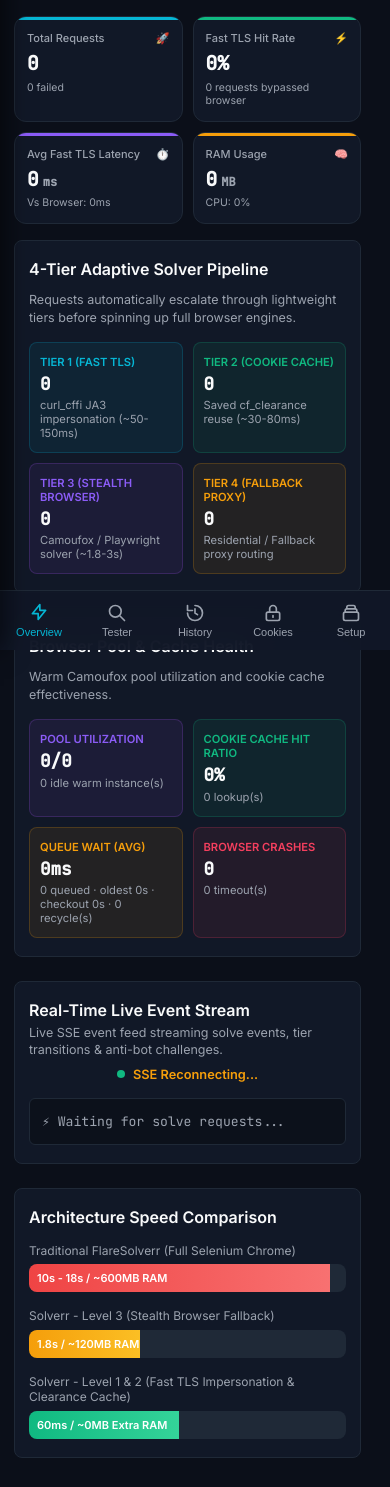
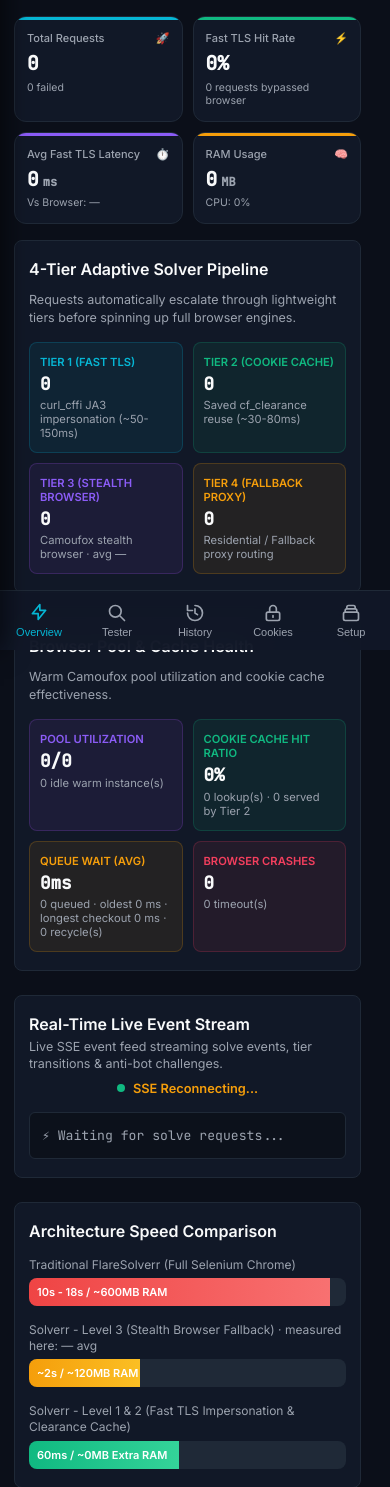
Before and after one commit to rpeters1430/solverr, a Python web app: template app/templates/index.html in a window 390 px wide. Shown: the part 194-1681 px from the top of the page. Run offline with Jinja, Linux system fonts and the light colour scheme; the template is opened without the code that fills it, so the values that code supplies are empty.

Commit message:
Dashboard: readable durations and live browser latency
Format millisecond values as ms/s/m (P95 of 115458.8 ms overflowed its
card on mobile), show measured Tier 3 average next to the static speed
claims, clarify that cookie cache hits are not Tier 2 serves, use
friendly tier names in history, and stop domains wrapping mid-word.

Co-Authored-By: Claude Opus 5.5 <noreply@anthropic.com>
Claude-Session: https://claude.ai/code/session_019vwEj7NsFCD153UnCvwx95

```diff
--- a/app/static/app.js
+++ b/app/static/app.js
@@ -2,6 +2,28 @@ function escapeHtml(value) {
     return String(value ?? '').replace(/[&<>"']/g, (c) => ({
         '&': '&amp;', '<': '&lt;', '>': '&gt;', '"': '&quot;', "'": '&#39;'
     }[c]));
+}
+
+// Render a millisecond duration at a readable scale: "84 ms", "55.2 s", "1m 55s".
+function formatDuration(ms) {
+    const value = Number(ms);
+    if (!Number.isFinite(value) || value <= 0) return '0 ms';
+    if (value < 1000) return `${Math.round(value)} ms`;
+    if (value < 60000) return `${(value / 1000).toFixed(1)} s`;
+    const totalSeconds = Math.round(value / 1000);
+    return `${Math.floor(totalSeconds / 60)}m ${totalSeconds % 60}s`;
+}
+
+const TIER_LABELS = {
+    tier1_fast_tls: 'Fast TLS',
+    tier2_cache: 'Cookie cache',
+    tier3_stealth_browser: 'Browser',
+    tier4_fallback_proxy: 'Proxy',
+    failed: 'Failed before tier'
+};
+
+function tierLabel(tier) {
+    return TIER_LABELS[tier] || tier || '—';
 }
 
 document.addEventListener('DOMContentLoaded', () => {
@@ -113,8 +135,14 @@ document.addEventListener('DOMContentLoaded', () => {
             document.getElementById('foot-failed').textContent = `${data.failed_requests || 0} failed`;
             document.getElementById('val-fast-rate').textContent = (data.fast_hit_rate_pct || 0) + '%';
             document.getElementById('val-fast-hits').textContent = (data.tier1_fast_tls_hits || 0) + (data.tier2_cache_hits || 0);
-            document.getElementById('val-fast-ms').innerHTML = `${data.avg_fast_ms || 0}<span class="unit">ms</span>`;
-            document.getElementById('val-browser-ms').textContent = data.avg_browser_ms || 0;
+            const [fastValue, fastUnit] = formatDuration(data.avg_fast_ms).split(' ');
+            document.getElementById('val-fast-ms').innerHTML = fastUnit
+                ? `${escapeHtml(fastValue)}<span class="unit">${escapeHtml(fastUnit)}</span>`
+                : escapeHtml(fastValue);
+            const browserAvg = data.avg_browser_ms ? formatDuration(data.avg_browser_ms) : '—';
+            document.getElementById('val-browser-ms').textContent = browserAvg;
+            if (document.getElementById('val-tier3-avg')) document.getElementById('val-tier3-avg').textContent = browserAvg;
+            if (document.getElementById('val-browser-measured')) document.getElementById('val-browser-measured').textContent = browserAvg;
             document.getElementById('val-ram').innerHTML = `${data.ram_usage_mb || 0}<span class="unit">MB</span>`;
             document.getElementById('val-cpu').textContent = (data.cpu_usage_pct || 0) + '%';
 
@@ -139,13 +167,14 @@ document.addEventListener('DOMContentLoaded', () => {
             if (document.getElementById('val-browser-crashes')) document.getElementById('val-browser-crashes').textContent = pool.crashes_total || 0;
             if (document.getElementById('val-queue-wait')) document.getElementById('val-queue-wait').textContent = Math.round((pool.avg_queue_wait_seconds || 0) * 1000);
             document.getElementById('val-queue-depth').textContent = pool.queue_depth || 0;
-            document.getElementById('val-queue-oldest').textContent = pool.oldest_queue_wait_seconds || 0;
-            document.getElementById('val-checkout-oldest').textContent = pool.oldest_checkout_seconds || 0;
+            document.getElementById('val-queue-oldest').textContent = formatDuration((pool.oldest_queue_wait_seconds || 0) * 1000);
+            document.getElementById('val-checkout-oldest').textContent = formatDuration((pool.oldest_checkout_seconds || 0) * 1000);
             if (document.getElementById('val-cache-hit-ratio')) document.getElementById('val-cache-hit-ratio').textContent = (data.cache_hit_ratio_pct || 0) + '%';
             if (document.getElementById('val-cache-lookups')) {
                 const lookups = (data.cookie_cache_lookup_hits || 0) + (data.cookie_cache_lookup_misses || 0);
                 document.getElementById('val-cache-lookups').textContent = lookups;
             }
+            if (document.getElementById('val-cache-served')) document.getElementById('val-cache-served').textContent = data.tier2_cache_hits || 0;
             if (document.getElementById('val-timeouts')) document.getElementById('val-timeouts').textContent = data.timeouts_total || 0;
 
             const workerLabel = data.worker_auto_tuned
@@ -219,14 +248,14 @@ document.addEventListener('DOMContentLoaded', () => {
             document.getElementById('history-total').textContent = summary.total;
             document.getElementById('history-period-label').textContent = `Requests · ${hours === '168' ? '7 days' : `${hours} hour${hours === '1' ? '' : 's'}`}`;
             document.getElementById('history-failed').textContent = summary.failed;
-            document.getElementById('history-p95').textContent = summary.p95_ms === null ? '—' : `${summary.p95_ms} ms`;
+            document.getElementById('history-p95').textContent = summary.p95_ms === null ? '—' : formatDuration(summary.p95_ms);
             const body = document.getElementById('history-rows');
             body.replaceChildren();
             for (const row of rows) {
                 const tr = document.createElement('tr');
-                const values = [new Date(row.timestamp * 1000).toLocaleString(), row.domain, row.tier,
+                const values = [new Date(row.timestamp * 1000).toLocaleString(), row.domain, tierLabel(row.tier),
                     row.http_status ? `${row.outcome} (${row.http_status})` : row.outcome,
-                    `${row.duration_ms} ms`, row.failure_type || row.challenge || '—'];
+                    formatDuration(row.duration_ms), row.failure_type || row.challenge || '—'];
                 for (const value of values) {
                     const td = document.createElement('td');
                     td.textContent = value;
@@ -270,7 +299,7 @@ document.addEventListener('DOMContentLoaded', () => {
                     container.appendChild(line);
                 }
             };
-            renderBreakdown('history-tier-counts', Object.entries(summary.tier_counts || {}).sort((a, b) => b[1] - a[1]), 'No requests yet.');
+            renderBreakdown('history-tier-counts', Object.entries(summary.tier_counts || {}).sort((a, b) => b[1] - a[1]).map(([tier, count]) => [tierLabel(tier), count]), 'No requests yet.');
             renderBreakdown('history-failed-domains', summary.top_failed_domains || [], 'No failures.');
         } catch (e) {
             if (requestId !== historyRequest) return;
--- a/app/static/style.css
+++ b/app/static/style.css
@@ -183,7 +183,7 @@ body.sidebar-open {
 }
 .history-summary { display: grid; grid-template-columns: repeat(3, minmax(0, 1fr)); gap: 12px; margin-bottom: 24px; }
 .history-summary > div { padding: 16px; background: var(--bg-dark); border: 1px solid var(--border-color-light); border-radius: var(--radius-sm); }
-.history-summary strong { display: block; font-size: 24px; font-variant-numeric: tabular-nums; }
+.history-summary strong { display: block; font-size: 24px; font-variant-numeric: tabular-nums; overflow-wrap: anywhere; }
 .history-summary span { display: block; color: var(--text-muted); font-size: 12px; margin-top: 4px; }
 .history-chart-header { display: flex; justify-content: space-between; gap: 12px; font-size: 13px; font-weight: 600; margin-bottom: 10px; }
 .history-chart-legend { color: var(--accent-emerald); font-size: 11px; white-space: nowrap; }
@@ -205,7 +205,8 @@ body.sidebar-open {
 .history-table th, .history-table td { padding: 11px 12px; }
 .history-table tbody tr { border-bottom: 1px solid var(--border-color); }
 .history-table tbody tr:hover { background: var(--bg-card-hover); }
-.history-table td:nth-child(2) { overflow-wrap: anywhere; }
+.history-table td:nth-child(2) { overflow-wrap: break-word; }
+.history-table td:nth-child(1), .history-table td:nth-child(3), .history-table td:nth-child(5) { white-space: nowrap; }
 .history-error { margin-top: 16px; color: var(--accent-rose); }
 @media (max-width: 600px) {
     .history-breakdown { grid-template-columns: 1fr; }
--- a/app/templates/index.html
+++ b/app/templates/index.html
@@ -120,7 +120,7 @@
                             <span class="icon">⏱️</span>
                         </div>
                         <div class="card-value" id="val-fast-ms">0<span class="unit">ms</span></div>
-                        <div class="card-foot">Vs Browser: <span id="val-browser-ms">0</span>ms</div>
+                        <div class="card-foot">Vs Browser: <span id="val-browser-ms">—</span></div>
                     </div>
 
                     <div class="metric-card glow-amber">
@@ -152,7 +152,7 @@
                         <div class="tier-card tier-3">
                             <div class="tier-badge">TIER 3 (STEALTH BROWSER)</div>
                             <div class="tier-val" id="val-tier3-hits">0</div>
-                            <div class="tier-desc">Camoufox / Playwright solver (~1.8-3s)</div>
+                            <div class="tier-desc">Camoufox stealth browser · avg <span id="val-tier3-avg">—</span></div>
                         </div>
                         <div class="tier-card tier-4">
                             <div class="tier-badge">TIER 4 (FALLBACK PROXY)</div>
@@ -176,12 +176,12 @@
                         <div class="pool-card pool-emerald">
                             <div class="pool-badge">COOKIE CACHE HIT RATIO</div>
                             <div class="pool-val" id="val-cache-hit-ratio">0%</div>
-                            <div class="pool-desc"><span id="val-cache-lookups">0</span> lookup(s)</div>
+                            <div class="pool-desc"><span id="val-cache-lookups">0</span> lookup(s) · <span id="val-cache-served">0</span> served by Tier 2</div>
                         </div>
                         <div class="pool-card pool-amber">
                             <div class="pool-badge">QUEUE WAIT (AVG)</div>
                             <div class="pool-val"><span id="val-queue-wait">0</span><span class="unit">ms</span></div>
-                            <div class="pool-desc"><span id="val-queue-depth">0</span> queued · oldest <span id="val-queue-oldest">0</span>s · checkout <span id="val-checkout-oldest">0</span>s · <span id="val-pool-recycles">0</span> recycle(s)</div>
+                            <div class="pool-desc"><span id="val-queue-depth">0</span> queued · oldest <span id="val-queue-oldest">0 ms</span> · longest checkout <span id="val-checkout-oldest">0 ms</span> · <span id="val-pool-recycles">0</span> recycle(s)</div>
                         </div>
                         <div class="pool-card pool-rose">
                             <div class="pool-badge">BROWSER CRASHES</div>
@@ -220,9 +220,9 @@
                                 </div>
                             </div>
                             <div class="comp-item">
-                                <div class="comp-label">Solverr - Level 3 (Stealth Browser Fallback)</div>
+                                <div class="comp-label">Solverr - Level 3 (Stealth Browser Fallback) · measured here: <span id="val-browser-measured">—</span> avg</div>
                                 <div class="bar-bg">
-                                    <div class="bar-fill browser-level" style="width: 35%;">1.8s / ~120MB RAM</div>
+                                    <div class="bar-fill browser-level" style="width: 35%;">~2s / ~120MB RAM</div>
                                 </div>
                             </div>
                             <div class="comp-item">
```
